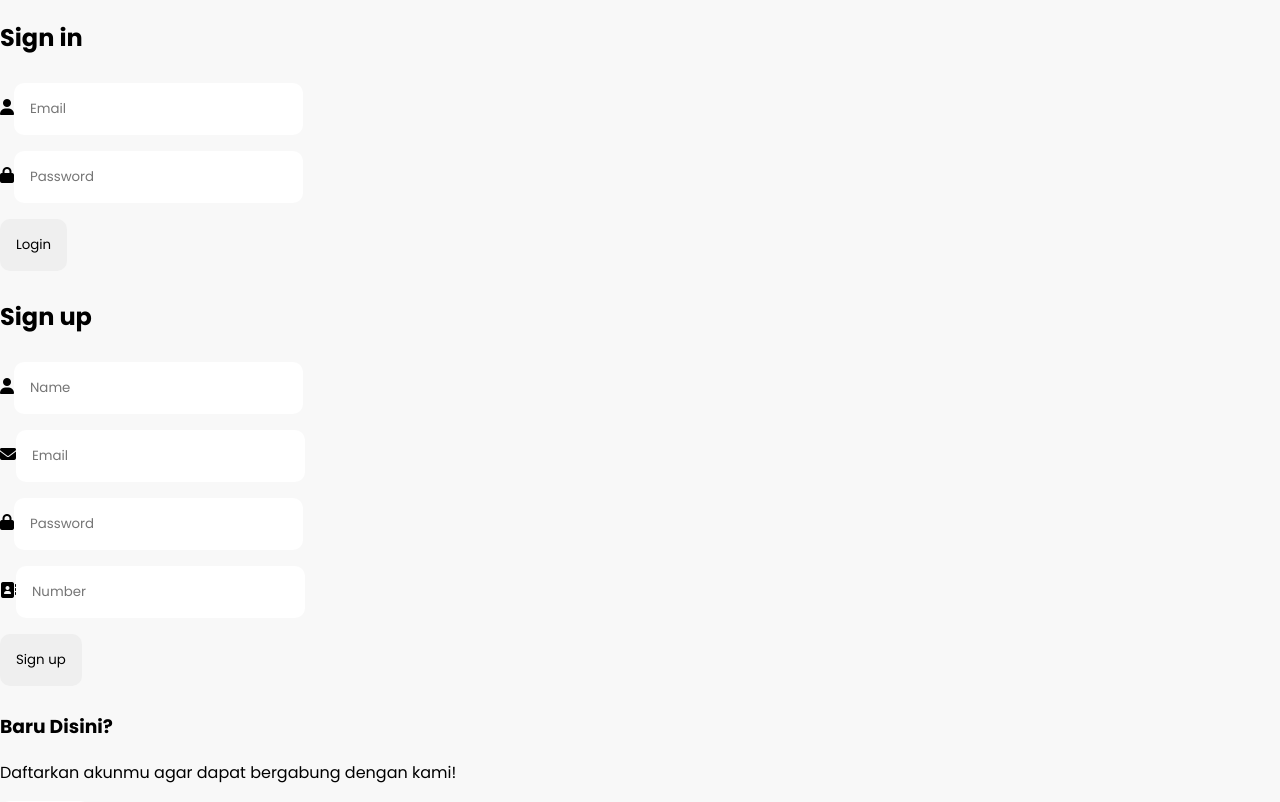
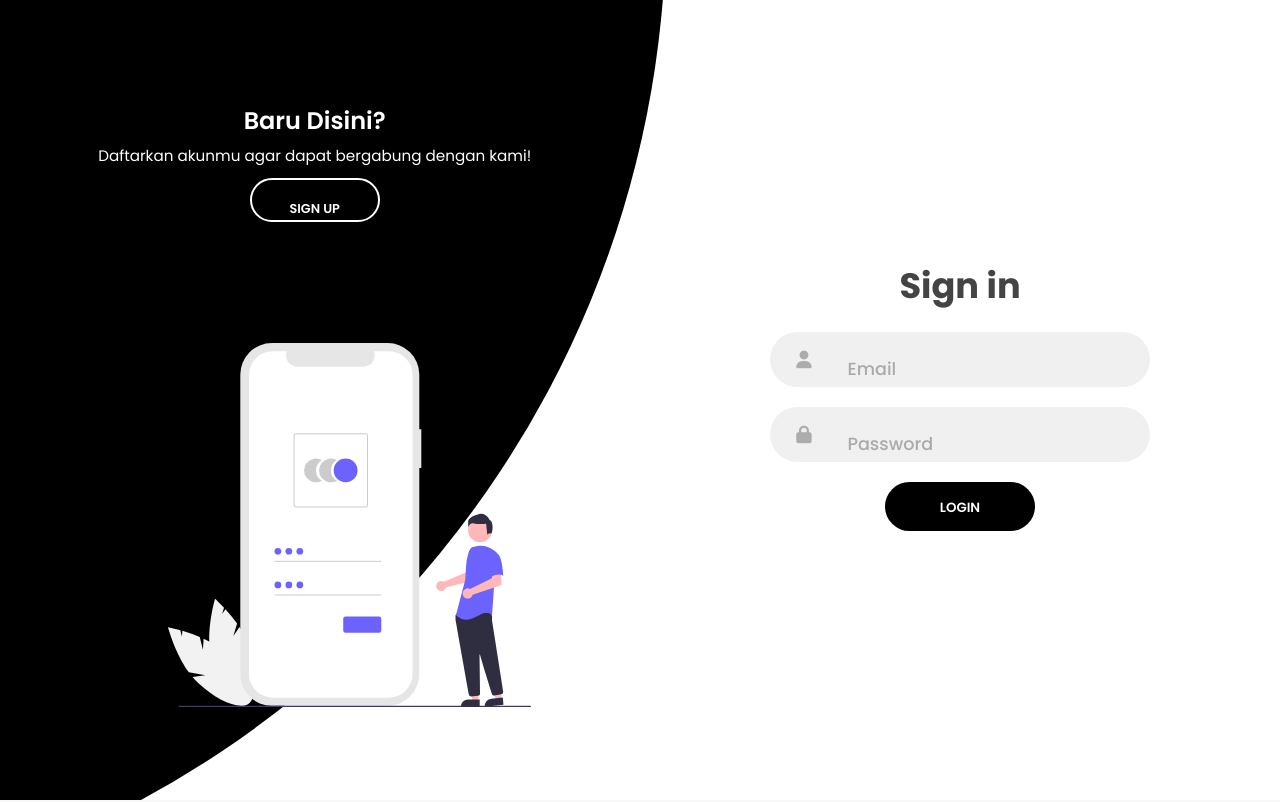
Before and after one commit to TrimTech-Squad/barbershop-frontend, a React (Vite) app: page /login in a window 1280 px wide. Shown: the top 802 px of the page. Built offline with nearby package versions, Linux system fonts and the light colour scheme.

Commit message:
change to module csss

```diff
--- a/src/page/landingpage/index.tsx
+++ b/src/page/landingpage/index.tsx
@@ -1,3 +1,4 @@
+import { Link } from "react-router-dom";
 import LandingPageCss from "./style.module.css";
 
 export default function LandingPage() {
@@ -31,11 +32,11 @@ export default function LandingPage() {
                 <a href="#contact">Contact</a>
               </li>
               <div>
-                <a href="loginpage/index.html">
+                <Link to="/login">
                   <button className={LandingPageCss["button-lgn"]}>
                     Login
                   </button>{" "}
-                </a>
+                </Link>
               </div>
             </ul>
           </nav>
@@ -101,7 +102,7 @@ export default function LandingPage() {
               </p>
             </div>
 
-            <div className="service-cut">
+            <div className={LandingPageCss["service-cut"]}>
               <div className={LandingPageCss["image-service"]}>
                 <img src="img/service/barber.png" alt="" />
               </div>
@@ -114,7 +115,7 @@ export default function LandingPage() {
               </p>
             </div>
 
-            <div className="service-cut">
+            <div className={LandingPageCss["service-cut"]}>
               <div className={LandingPageCss["image-service"]}>
                 <img src="img/service/razor.png" alt="" />
               </div>
@@ -127,7 +128,7 @@ export default function LandingPage() {
               </p>
             </div>
 
-            <div className="service-cut">
+            <div className={LandingPageCss["service-cut"]}>
               <div className={LandingPageCss["image-service"]}>
                 <img src="img/service/hairstyle.png" alt="" />
               </div>
--- a/src/page/landingpage/style.module.css
+++ b/src/page/landingpage/style.module.css
@@ -226,6 +226,10 @@ nav a:focus {
 
 .service-cut {
   padding: 45px 30px;
+  display: flex;
+  justify-content: center;
+  align-items: center;
+  flex-direction: column;
   background: rgb(255, 255, 255);
   border-radius: 0.1rem;
   border: 10px;
@@ -247,10 +251,13 @@ nav a:focus {
 
 .image-service {
   display: flex;
-  justify-content: safe;
-  margin-left: 80px;
-  width: 800px;
-  height: 100px;
+  justify-content: center;
+  width: 10rem;
+}
+
+.image-service img {
+  width: 10rem;
+  height: 10rem;
 }
 
 /*Kapster*/
--- a/src/page/login/Login.jsx
+++ b/src/page/login/Login.jsx
@@ -3,6 +3,8 @@ import { useNavigate } from "react-router-dom";
 import fetchAPI from "../../helper/fetch";
 import AuthContext from "../../context/auth";
 import Toast from "../../component/toast";
+
+import LoginPageCss from "./style.module.css";
 
 export const Login = () => {
   const [toast, setToast] = useState(null);
@@ -23,6 +25,10 @@ export const Login = () => {
         password,
       });
       authContext.login(res.data);
+      setToast({
+        message: "Login Succes",
+        severity: "succses",
+      });
       if (res.data.role === "Admin") {
         navigate("/admin/dashboard");
       } else {
@@ -52,7 +58,9 @@ export const Login = () => {
         password,
         number,
       });
-      document.querySelector(".container").classList.remove("sign-up-mode");
+      document
+        .querySelector("#container")
+        .classList.remove(LoginPageCss["sign-up-mode"]);
     } catch (error) {
       setToast({
         message: error.message,
@@ -64,16 +72,19 @@ export const Login = () => {
   return (
     <>
       {toast && <Toast {...toast} />}
-      <div className="container">
-        <div className="forms-container">
-          <div className="signin-signup">
-            <form onSubmit={handleSubmitLogin} className="sign-in-form">
-              <h2 className="title">Sign in</h2>
-              <div className="input-field">
+      <div className={LoginPageCss["container"]} id="container">
+        <div className={LoginPageCss["forms-container"]}>
+          <div className={LoginPageCss["signin-signup"]}>
+            <form
+              onSubmit={handleSubmitLogin}
+              className={LoginPageCss["sign-in-form"]}
+            >
+              <h2 className={LoginPageCss["title"]}>Sign in</h2>
+              <div className={LoginPageCss["input-field"]}>
                 <i className="fas fa-user"></i>
                 <input type="text" placeholder="Email" required name="email" />
               </div>
-              <div className="input-field">
+              <div className={LoginPageCss["input-field"]}>
                 <i className="fas fa-lock"></i>
                 <input
                   type="password"
@@ -83,19 +94,26 @@ export const Login = () => {
                   min={8}
                 />
               </div>
-              <input type="submit" value="Login" className="btn solid" />
+              <input
+                type="submit"
+                value="Login"
+                className={`${LoginPageCss["btn"]} ${LoginPageCss["solid"]}`}
+              />
             </form>
-            <form onSubmit={handleSubmitRegister} className="sign-up-form">
-              <h2 className="title">Sign up</h2>
-              <div className="input-field">
+            <form
+              onSubmit={handleSubmitRegister}
+              className={`${LoginPageCss["sign-up-form"]}`}
+            >
+              <h2 className={LoginPageCss["title"]}>Sign up</h2>
+              <div className={LoginPageCss["input-field"]}>
                 <i className="fas fa-user"></i>
                 <input type="text" placeholder="Name" name="name" required />
               </div>
-              <div className="input-field">
+              <div className={LoginPageCss["input-field"]}>
                 <i className="fas fa-envelope"></i>
                 <input type="email" placeholder="Email" name="email" required />
               </div>
-              <div className="input-field">
+              <div className={LoginPageCss["input-field"]}>
                 <i className="fas fa-lock"></i>
                 <input
                   type="password"
@@ -105,50 +123,58 @@ export const Login = () => {
                   name="password"
                 />
               </div>
-              <div className="input-field">
+              <div className={LoginPageCss["input-field"]}>
                 <i className="fa fa-address-book"></i>
                 <input placeholder="Number" required name="number" />
               </div>
-              <input type="submit" className="btn" value="Sign up" />
+              <input
+                type="submit"
+                className={LoginPageCss["btn"]}
+                value="Sign up"
+              />
             </form>
           </div>
         </div>
 
-        <div className="panels-container">
-          <div className="panel left-panel">
-            <div className="content">
+        <div className={LoginPageCss["panels-container"]}>
+          <div
+            className={`${LoginPageCss["panel"]} ${LoginPageCss["left-panel"]}`}
+          >
+            <div className={LoginPageCss["content"]}>
               <h3>Baru Disini?</h3>
               <p>Daftarkan akunmu agar dapat bergabung dengan kami!</p>
               <button
-                className="btn transparent"
+                className={`${LoginPageCss["btn"]} ${LoginPageCss["transparent"]}`}
                 id="sign-up-btn"
                 onClick={() => {
                   document
-                    .querySelector(".container")
-                    .classList.add("sign-up-mode");
+                    .querySelector("#container")
+                    .classList.add(LoginPageCss["sign-up-mode"]);
                 }}
               >
                 Sign up
               </button>
             </div>
-            <img src="/login.svg" className="image" alt="" />
+            <img src="/login.svg" className={LoginPageCss["image"]} alt="" />
           </div>
-          <div className="panel right-panel">
-            <div className="content">
+          <div
+            className={`${LoginPageCss["panel"]} ${LoginPageCss["right-panel"]}`}
+          >
+            <div className={LoginPageCss["content"]}>
               <p>Silahkan daftarkan akunmu dan bergabunglah dengan kami!</p>
               <button
-                className="btn transparent"
+                className={`${LoginPageCss["btn"]} ${LoginPageCss["transparent"]}`}
                 id="sign-in-btn"
                 onClick={() => {
                   document
-                    .querySelector(".container")
-                    .classList.remove("sign-up-mode");
+                    .querySelector("#container")
+                    .classList.remove(LoginPageCss["sign-up-mode"]);
                 }}
               >
                 Sign in
               </button>
             </div>
-            <img src="/reg.svg" className="image" alt="" />
+            <img src="/reg.svg" className={LoginPageCss["image"]} alt="" />
           </div>
         </div>
       </div>
```
Also changed, not shown: 1 other file (tests, documents, lock files or other folders).
